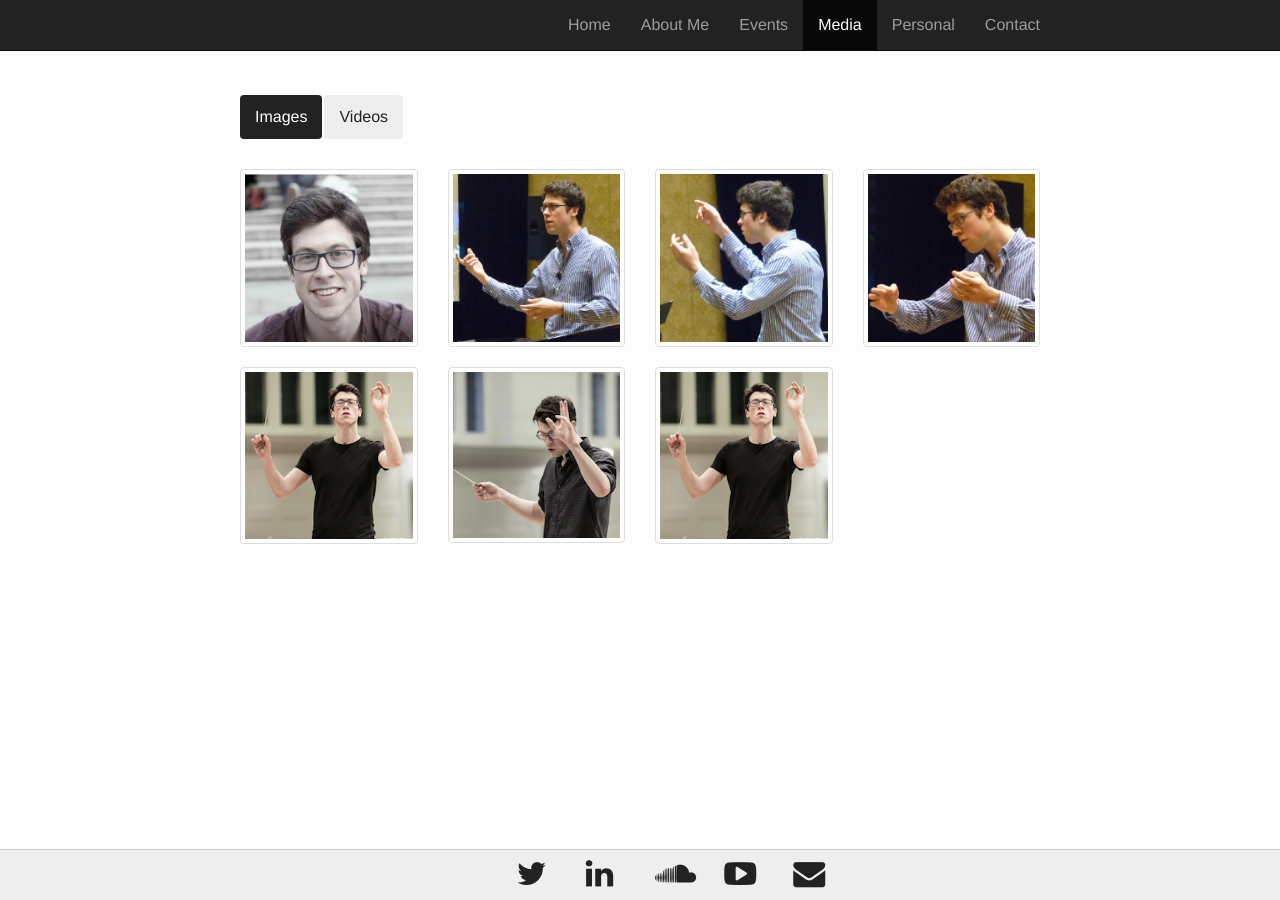
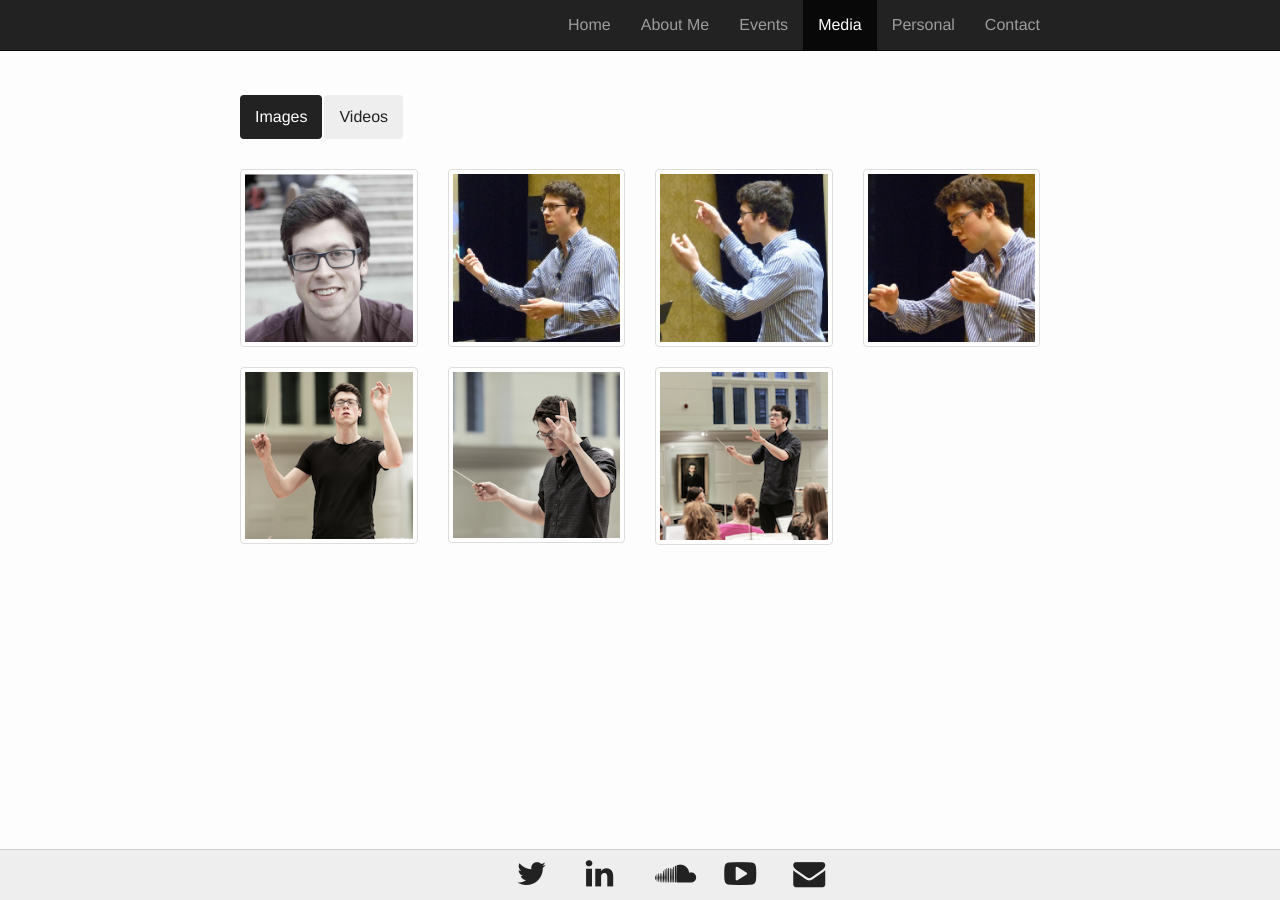
Before and after one commit to musicman10201/musicman10201.github.io, a Jekyll site: the page built from media.html, in a window 1280 px wide. Built offline with Jekyll 4.4.1, drawn with Linux system fonts in a browser that asks for light colours.

Commit message:
Update media.html

```diff
--- a/media.html
+++ b/media.html
@@ -20,7 +20,7 @@ permalink: /media/
         {% include image.html base='/images/media/masterclass4' title='Photo 4' %}
         {% include image.html base='/images/media/15edited' title='Photo 5' %}
         {% include image.html base='/images/media/20cropped' title='Photo 6' %}
-        {% include image.html base='/images/media/15edited' title='Photo 7' %}
+        {% include image.html base='/images/media/2editedcropped' title='Photo 7' %}
       </div>
     </div>
     <div role="tabpanel" class="tab-pane" id="videos">
```
